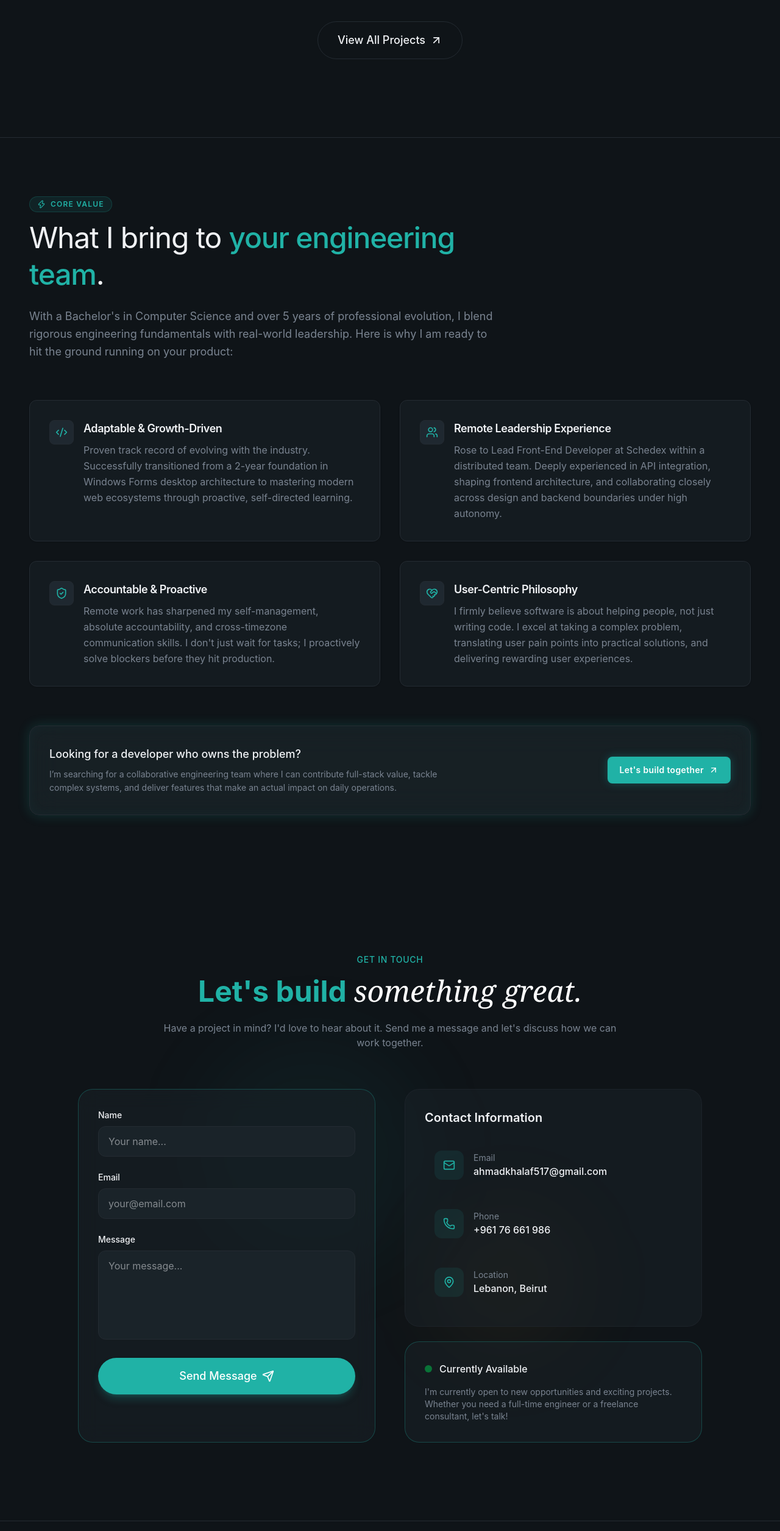
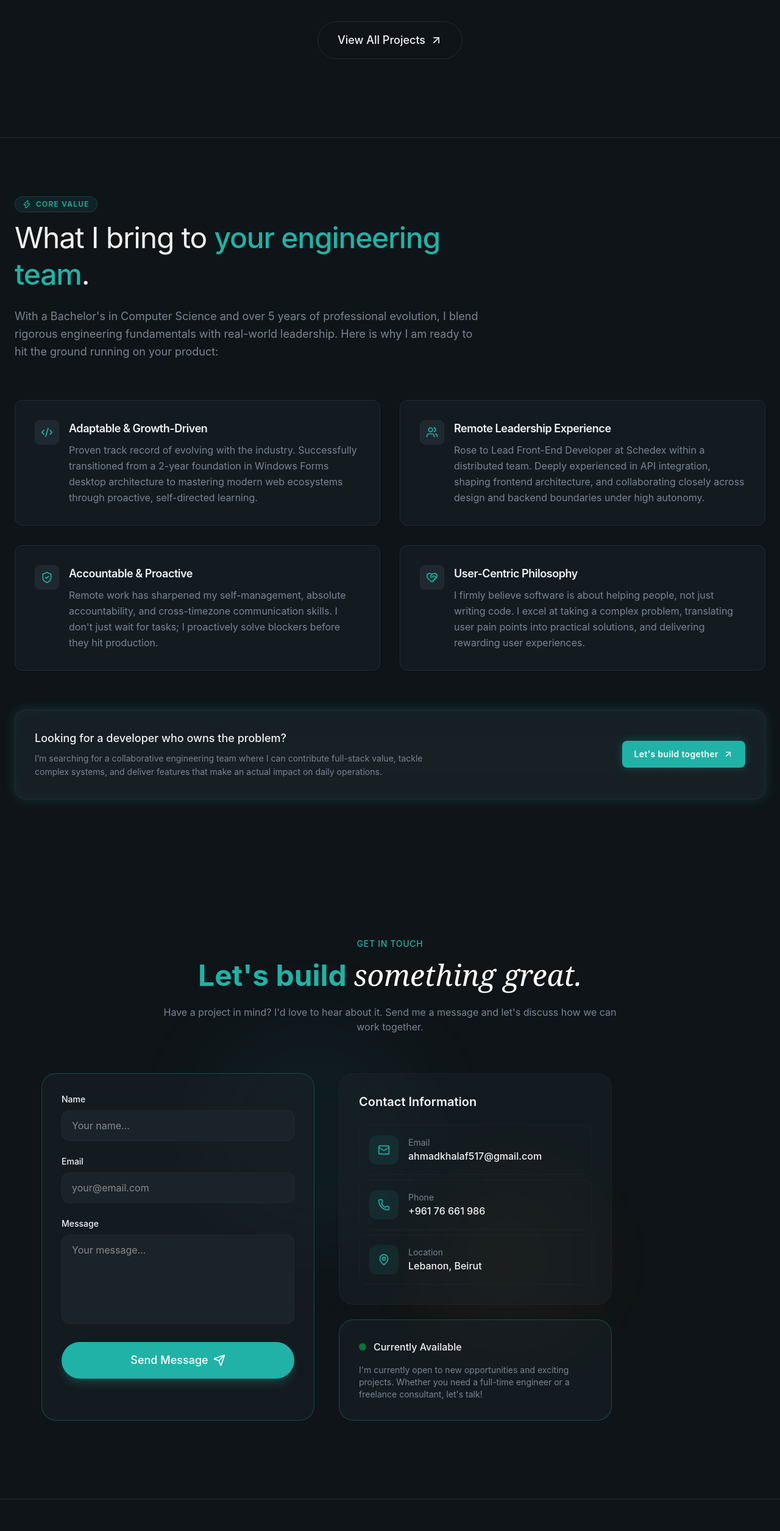
Before and after one commit to Ahmad-khalaf517/ahmad-khalaf-portfolio, a Next.js app: page / in a window 1280 px wide. Shown: the part 5908-8419 px from the top of the page at 61% size. Built offline with nearby package versions, Linux system fonts and the light colour scheme.

Commit message:
Fix responsivity issue in contact me section

```diff
--- a/app/globals.css
+++ b/app/globals.css
@@ -27,6 +27,12 @@
   html {
     scroll-behavior: smooth;
   }
+
+
+  button {
+    cursor: pointer;
+  }
+
 
   body {
     background-color: var(--color-background);
@@ -150,6 +156,12 @@
     backdrop-filter: blur(16px);
     box-shadow: 0 0 20px color-mix(in srgb, #26c4b8 20%, transparent);
   }
+
+  .timeline-glow {
+    box-shadow: 0 0 40px
+        color-mix(in srgb, var(--color-primary) 35%, transparent),
+      0 0 80px color-mix(in srgb, var(--color-primary) 25%, transparent);
+  }
 }
 
 @layer components {
--- a/components/sections/contact.tsx
+++ b/components/sections/contact.tsx
@@ -117,8 +117,8 @@ export default function Contact() {
           </p>
         </div>
 
-        <div className="grid lg:grid-cols-2 gap-12 max-w-5xl mx-auto">
-          <div className="glass p-8 rounded-3xl border border-primary/30 animate-fade-in animation-delay-300">
+        <div className="w-full flex flex-col justify-center items-center lg:flex-row gap-10 max-w-5xl animate-fade-in animation-delay-300">
+          <div className="w-full glass p-8 rounded-3xl border border-primary/30 animate-fade-in animation-delay-300 flex-1 max-w-md lg:self-stretch">
             <form className="space-y-6" onSubmit={handleSubmit}>
               <div>
                 <label
@@ -214,26 +214,26 @@ export default function Contact() {
           </div>
 
           {/* Contact Info */}
-          <div className="space-y-6 animate-fade-in animation-delay-400">
+          <div className="w-full space-y-6 animate-fade-in animation-delay-400 flex-1 max-w-md">
             <div className="glass rounded-3xl p-8">
               <h3 className="text-xl font-semibold mb-6">
                 Contact Information
               </h3>
-              <div className="space-y-4">
+              <div className="space-y flex flex-col gap-2 max-w-full">
                 {contactInfo.map((item, i) => (
                   <a
                     key={i}
                     href={item.href}
-                    className="flex items-center gap-4 p-4 rounded-xl hover:bg-surface transition-colors group"
+                    className="flex items-center gap-4 p-4 rounded-xl hover:bg-surface transition-colors group border border-border/50"
                   >
                     <div className="w-12 h-12 rounded-xl bg-primary/10 flex items-center justify-center group-hover:bg-primary/20 transition-colors">
                       <item.icon className="w-5 h-5 text-primary" />
                     </div>
-                    <div>
+                    <div className="overflow-hidden">
                       <div className="text-sm text-muted-foreground">
                         {item.label}
                       </div>
-                      <div className="font-medium">{item.value}</div>
+                      <div title={item.value} className="font-medium truncate">{item.value}</div>
                     </div>
                   </a>
                 ))}
--- a/components/sections/hire-me.tsx
+++ b/components/sections/hire-me.tsx
@@ -7,6 +7,8 @@ import {
   Zap,
   ArrowUpRight,
 } from "lucide-react";
+import Section from "../app/section";
+import SectionContent from "../app/section-content";
 
 export default function WhyHireMe() {
   const values = [
@@ -37,14 +39,11 @@ export default function WhyHireMe() {
   ];
 
   return (
-    <section
+    <Section
       id="hire-me"
-      className="relative py-24 px-6 md:px-12 max-w-7xl mx-auto overflow-hidden bg-background text-foreground border-t border-border"
+      className="relative py-24 border-t border-border"
     >
-      {/* Soft background ambient glow */}
-      <div className="absolute left-1/3 top-1/2 -z-10 h-96 w-96 rounded-full bg-[color-mix(in_srgb,var(--color-primary)_5%,transparent)] blur-[140px]" />
-
-      <div className="space-y-16 relative z-10">
+      <SectionContent className="space-y-16 relative z-10">
         {/* Section Header */}
         <div className="max-w-3xl">
           <div className="inline-flex items-center gap-2 text-(--color-primary) font-semibold text-xs uppercase tracking-widest mb-3 bg-[color-mix(in_srgb,var(--color-primary)_10%,transparent)] px-3 py-1 rounded-full border border-[color-mix(in_srgb,var(--color-primary)_20%,transparent)]">
@@ -109,7 +108,7 @@ export default function WhyHireMe() {
             <ArrowUpRight className="h-4 w-4 transition-transform group-hover:translate-x-0.5 group-hover:-translate-y-0.5" />
           </a>
         </div>
-      </div>
-    </section>
+      </SectionContent>
+    </Section>
   );
 }
```
Also changed, not shown: hooks/useScrolledY.ts (renamed from hooks/useScrolledY.tsx), 1 other file (tests, documents, lock files or other folders).
